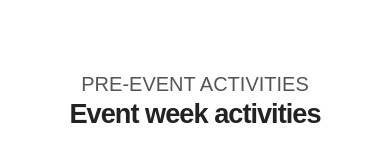
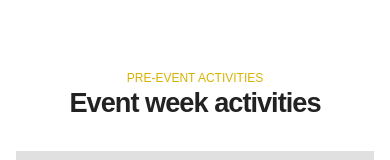
Before and after one commit to Okwoli-Godwin/Dinner-Night-Award-repo, a React (Vite) app: page / in a window 390 px wide. Shown: the part 3814-3974 px from the top of the page. Built offline with nearby package versions, Linux system fonts and the light colour scheme.

Commit message:
implement eventWeekSection2

```diff
--- a/src/components/homePage-components/event-week/eventWeekSection.module.css
+++ b/src/components/homePage-components/event-week/eventWeekSection.module.css
@@ -3,6 +3,7 @@
   flex-direction: column;
   gap: 2rem;
   padding: 1rem;
+  padding-bottom: 6rem;
 }
 
 .divA {
@@ -11,6 +12,9 @@
 
 .subtitle {
   color: #555;
+  font-size: 12px;
+  color: #d8b300;
+  font-weight: 500;
 }
 
 .title {
@@ -46,6 +50,9 @@
 }
 
 @media (max-width: 768px) {
+  .container {
+    padding-bottom: 4%;
+  }
   .table_row td {
     font-size: small;
   }
```
